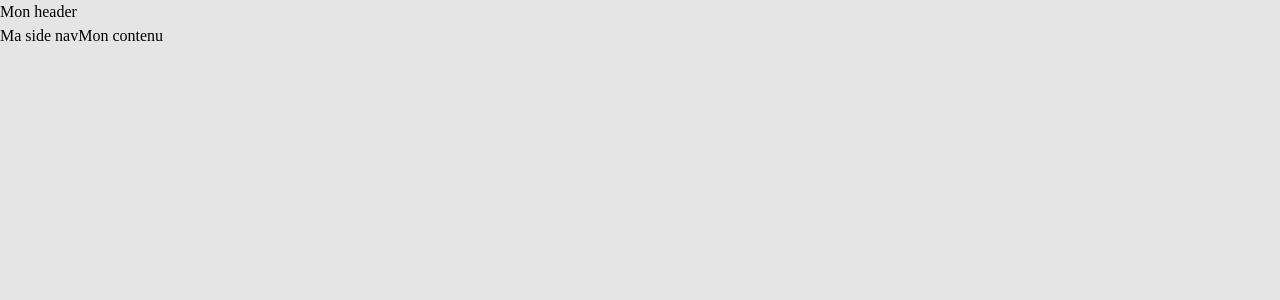
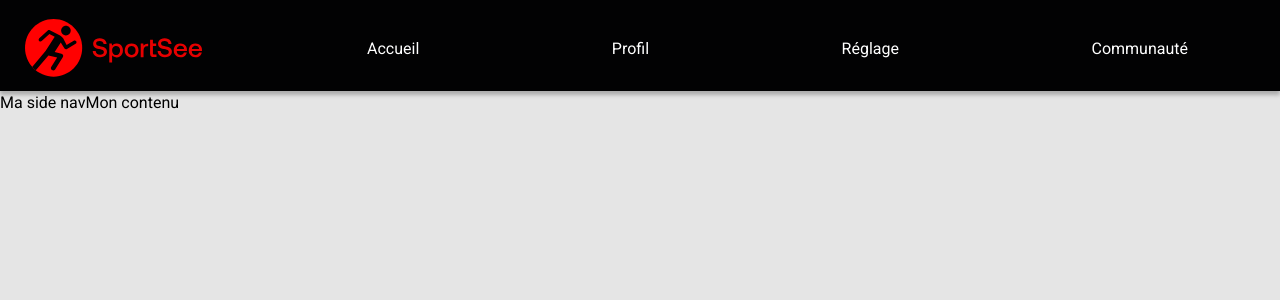
Before and after one commit to gcorbelin/SportSee, a Next.js app: page / in a window 1280 px wide. Shown: the top 300 px of the page. Built offline with nearby package versions, Linux system fonts and the light colour scheme.

Commit message:
Feat(Header): Set header layout

```diff
--- /dev/null
+++ b/src/components/Header/Header.tsx
@@ -0,0 +1,40 @@
+import styles from "@/styles/Header.module.css";
+import Image from "next/image";
+
+export default function Header() {
+  return (
+    <header className={styles.header}>
+      <Image
+        src="/assets/logo.svg"
+        alt="SportSee Logo"
+        width={178}
+        height={61}
+        priority
+      />
+      <nav aria-label="Navigation principale" className={styles["header-nav"]}>
+        <ul className={styles["header-list"]}>
+          <li>
+            <a href="##" className={styles["header-link"]}>
+              Accueil
+            </a>
+          </li>
+          <li>
+            <a href="##" className={styles["header-link"]}>
+              Profil
+            </a>
+          </li>
+          <li>
+            <a href="##" className={styles["header-link"]}>
+              Réglage
+            </a>
+          </li>
+          <li>
+            <a href="##" className={styles["header-link"]}>
+              Communauté
+            </a>
+          </li>
+        </ul>
+      </nav>
+    </header>
+  );
+}
--- a/src/components/Layout/Layout.tsx
+++ b/src/components/Layout/Layout.tsx
@@ -1,5 +1,6 @@
 import Head from "next/head";
 import React from "react";
+import Header from "@/components/Header/Header";
 import styles from "@/styles/Layout.module.css";
 
 interface LayoutProps {
@@ -12,33 +13,11 @@ export default function Layout({ title, description, children }: LayoutProps) {
   return (
     <>
       <Head>
-        <title>{title} | SportSee</title>
+        <title>{`${title} | SportSee`}</title>
         <meta name="description" content={description} />
         <meta name="viewport" content="width=device-width, initial-scale=1" />
-        <link rel="icon" href="/favicon.ico" />
-        <link
-          rel="apple-touch-icon"
-          sizes="180x180"
-          href="/apple-touch-icon.png"
-        />
-        <link
-          rel="icon"
-          type="image/png"
-          sizes="32x32"
-          href="/favicon-32x32.png"
-        />
-        <link
-          rel="icon"
-          type="image/png"
-          sizes="16x16"
-          href="/favicon-16x16.png"
-        />
-        <link rel="manifest" href="/site.webmanifest" />
-        <link rel="mask-icon" href="/safari-pinned-tab.svg" color="#ff0101" />
-        <meta name="msapplication-TileColor" content="#000000" />
-        <meta name="theme-color" content="#ffffff" />
       </Head>
-      <header>Mon header</header>
+      <Header />
       <div className={styles["main-wrapper"]}>
         <aside>Ma side nav</aside>
         <main>{children}</main>
--- a/src/pages/_document.tsx
+++ b/src/pages/_document.tsx
@@ -1,13 +1,46 @@
-import { Html, Head, Main, NextScript } from 'next/document'
+import { Html, Head, Main, NextScript } from "next/document";
 
 export default function Document() {
   return (
-    <Html lang="en">
-      <Head />
+    <Html lang="fr">
+      <Head>
+        <link rel="icon" href="/favicon.ico" />
+        <link
+          rel="apple-touch-icon"
+          sizes="180x180"
+          href="/apple-touch-icon.png"
+        />
+        <link
+          rel="icon"
+          type="image/png"
+          sizes="32x32"
+          href="/favicon-32x32.png"
+        />
+        <link
+          rel="icon"
+          type="image/png"
+          sizes="16x16"
+          href="/favicon-16x16.png"
+        />
+        <link rel="manifest" href="/site.webmanifest" />
+        <link rel="mask-icon" href="/safari-pinned-tab.svg" color="#ff0101" />
+        <meta name="msapplication-TileColor" content="#000000" />
+        <meta name="theme-color" content="#ffffff" />
+        <link rel="preconnect" href="https://fonts.googleapis.com" />
+        <link
+          rel="preconnect"
+          href="https://fonts.gstatic.com"
+          crossOrigin="anonymous"
+        />
+        <link
+          href="https://fonts.googleapis.com/css2?family=Roboto:wght@400;500;700&display=swap"
+          rel="stylesheet"
+        ></link>
+      </Head>
       <body>
         <Main />
         <NextScript />
       </body>
     </Html>
-  )
+  );
 }
--- /dev/null
+++ b/src/styles/Header.module.css
@@ -0,0 +1,32 @@
+.header {
+  display: flex;
+  align-items: center;
+  gap: 1rem;
+  padding: 1.125rem 5.75rem 0.75rem 1.5rem;
+  background-color: var(--background-color-2);
+  color: var(--text-color-2);
+  box-shadow: 0px 4px 4px 0px #00000040;
+}
+
+.header-nav {
+  width: 100%;
+}
+
+.header-list {
+  display: flex;
+  justify-content: space-between;
+  gap: 1rem;
+  margin-left: 149px;
+  padding: 0;
+  list-style: none;
+}
+
+.header-link {
+  font-weight: 700px;
+  color: var(--text-color-2);
+  text-decoration: none;
+}
+
+.header-link:hover {
+  text-decoration: underline;
+}
--- a/src/styles/globals.css
+++ b/src/styles/globals.css
@@ -1,6 +1,6 @@
 :root {
   /* Fonts */
-  --font-default: "Roboto", Arial, Helvetica, sans-serif;
+  --font-family-base: "Roboto", Arial, Helvetica, sans-serif;
   --font-size-base: 16px;
   --line-height-base: calc(1em + 0.5rem);
 
@@ -38,6 +38,7 @@ body,
   display: flex;
   flex-direction: column;
   background-color: var(--background-color-1);
+  font-family: var(--font-family-base);
   font-size: var(--font-size-base);
   line-height: var(--line-height-base);
   -webkit-font-smoothing: antialiased;
```
Also changed, not shown: public/assets/logo.svg (added).
